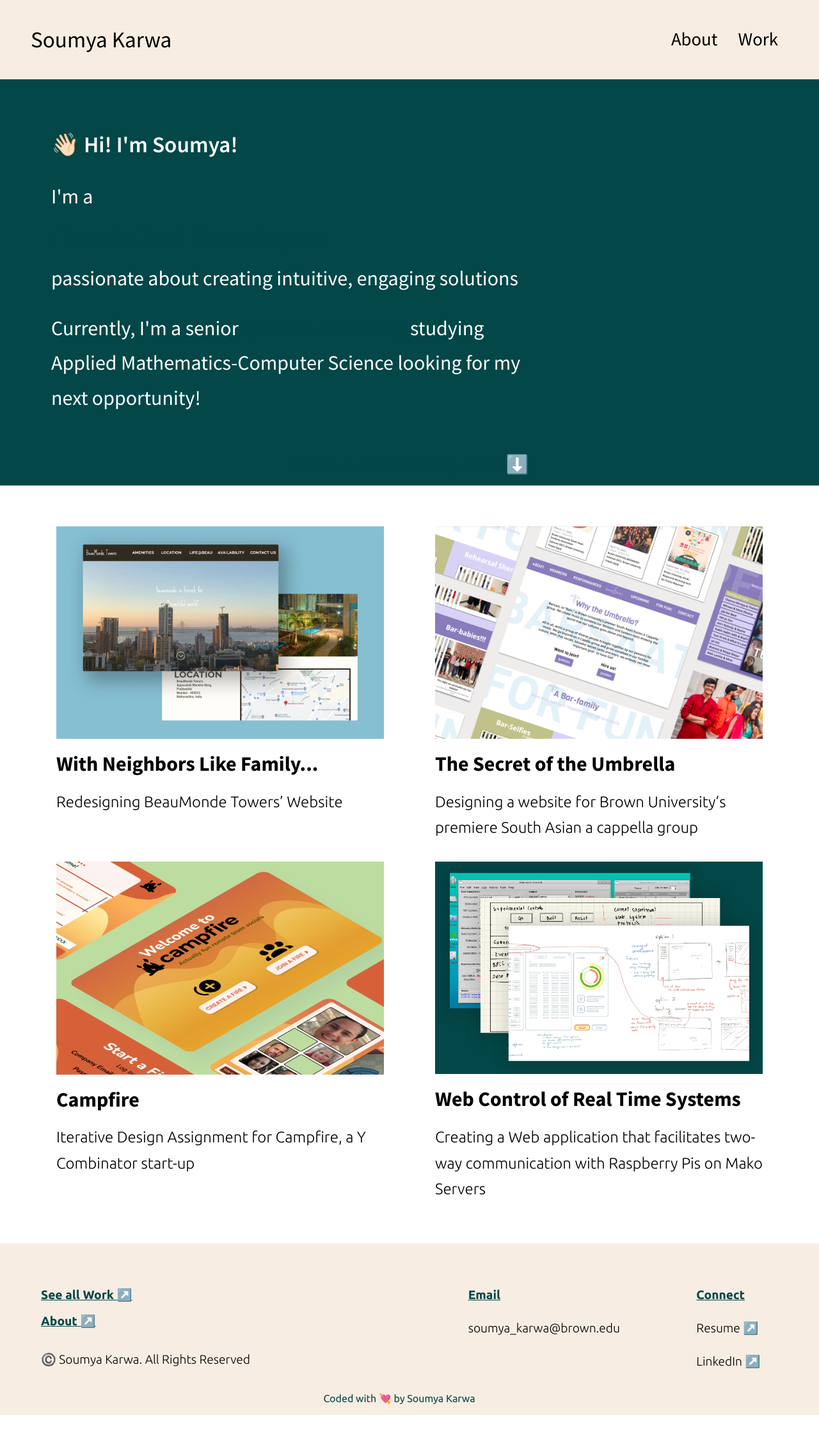
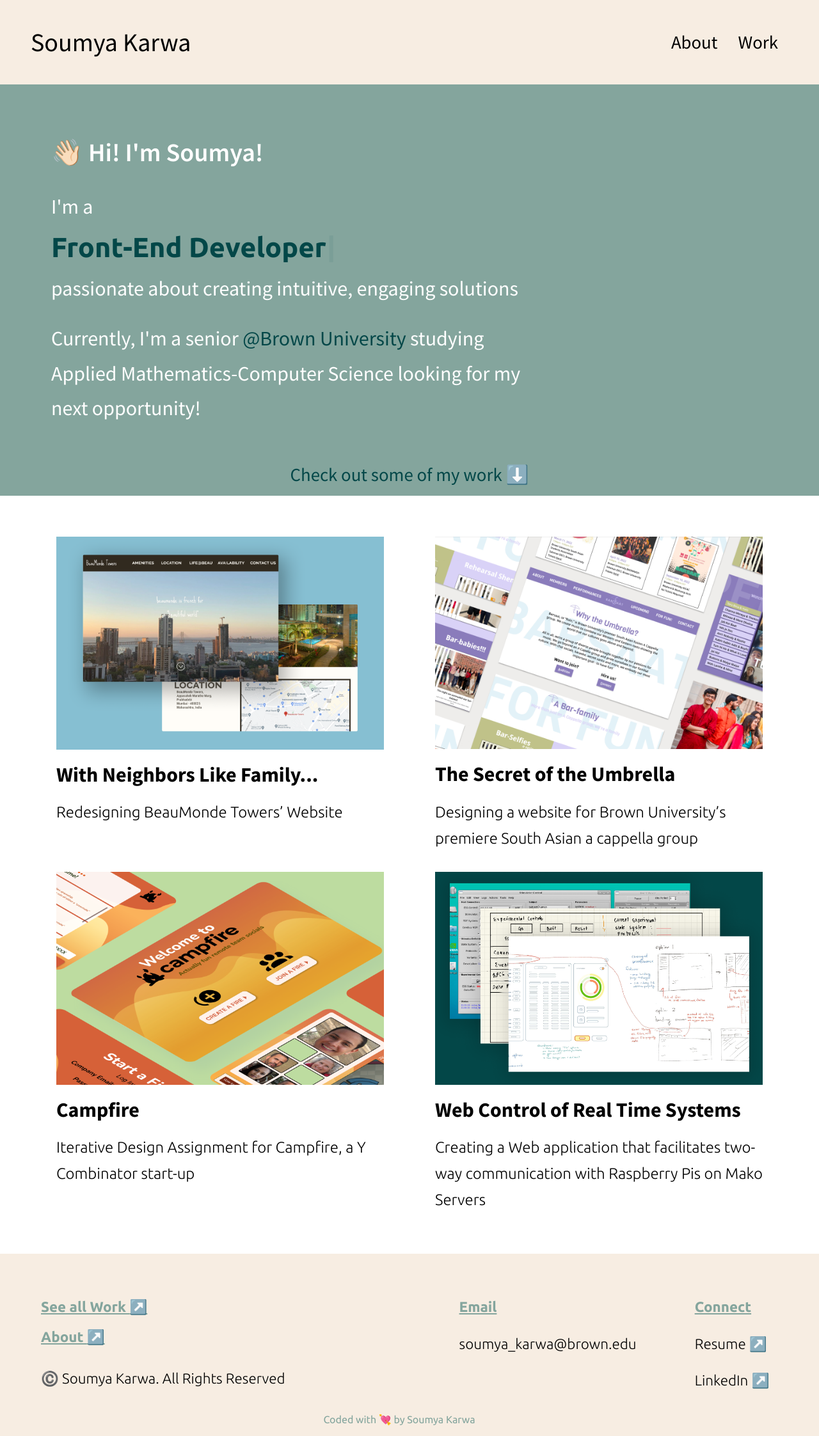
Before and after one commit to skarwa16/personal-portfolio, a React (Create React App) app: page / in a window 1280 px wide. Shown: the whole page at 64% size. Before the commit the page ends 2212 px from the top, so only its background shows below. Built offline with nearby package versions, Linux system fonts and the light colour scheme.

Commit message:
reverting previous changes

```diff
--- a/src/index.css
+++ b/src/index.css
@@ -13,7 +13,7 @@
 :root {
   --color-bg: #FFFFFF;
   --color-bg-variant: #F7EDE2;
-  --color-primary: #034748;
+  --color-primary: #84A59D;
   --color-primary-variant: #034748;
   --color-secondary: #EEDBCF;
   --color-white: #FFFFFF;
@@ -53,7 +53,7 @@ h1, h2, h3, h4, h5 {
 }
 
 h1 {
-  font-size: 2.2rem;
+  font-size: 2.5rem;
   font-weight: 600;
 }
 
@@ -72,11 +72,11 @@ h4{
 }
 
 h5{
-  font-size: 1.2rem;
+  font-size: 1.4rem;
 }
 
 .p{
-  font-size: 1.1rem;
+  font-size: 1.35rem;
 }
 
 /** Each portion (WorkEx, Navbar etc) is wrapped in it's own "Section" **/
```
